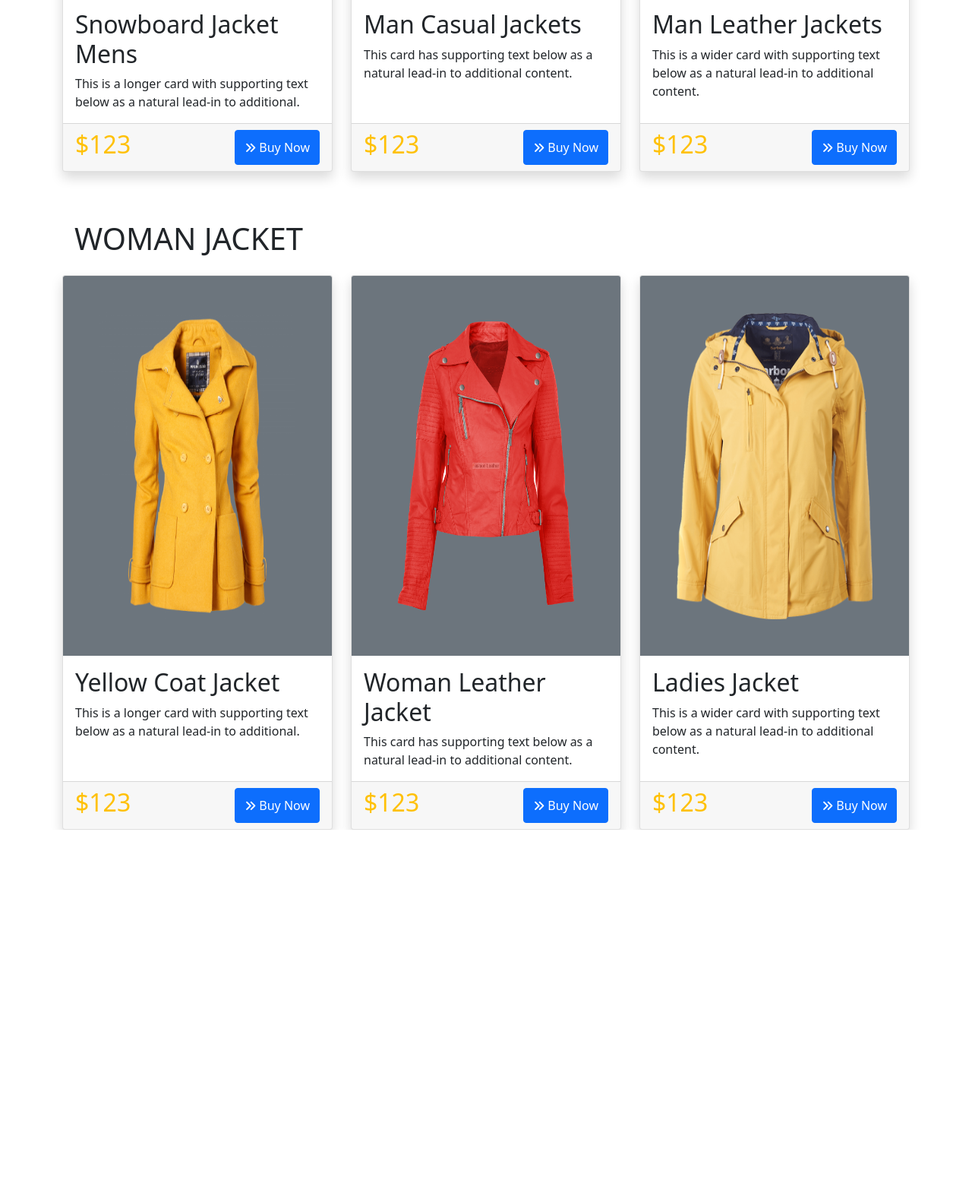
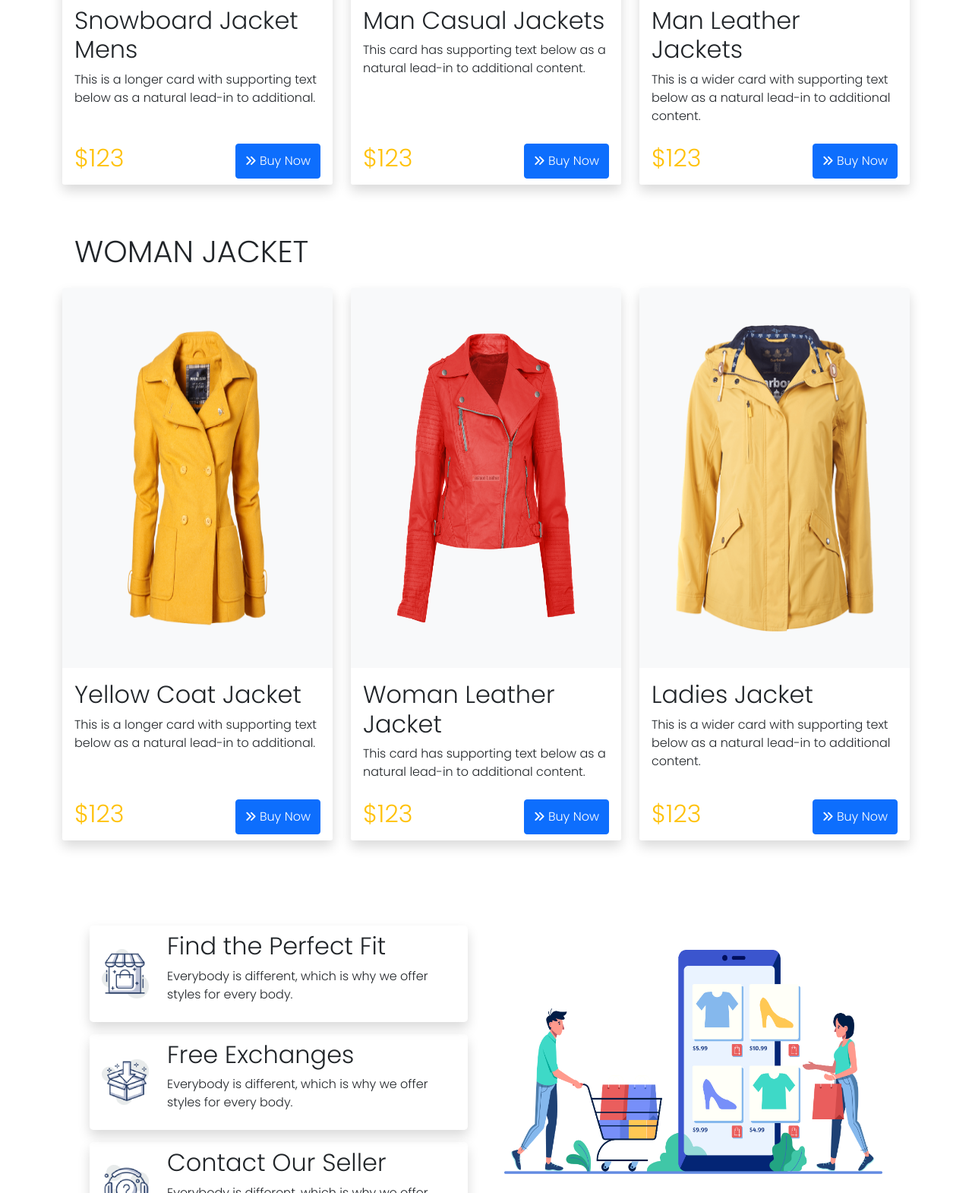
Before and after one commit to mdazim14/Assignment-2, a plain HTML site: page index.html in a window 1280 px wide. Shown: the part 1230-2800 px from the top of the page at 76% size. Before the commit the page ends 2322 px from the top, so only its background shows below. Drawn offline with nearby package versions, Linux system fonts and the light colour scheme.

Commit message:
update again

```diff
--- a/index.html
+++ b/index.html
@@ -4,10 +4,12 @@
 <head>
   <meta charset="UTF-8">
   <meta name="viewport" content="width=device-width, initial-scale=1.0">
-  <title>Assignment-2</title>
+  <title>Azim Assignment-2</title>
   <link href="https://cdn.jsdelivr.net/npm/bootstrap@5.0.0-beta1/dist/css/bootstrap.min.css" rel="stylesheet"
     integrity="sha384-giJF6kkoqNQ00vy+HMDP7azOuL0xtbfIcaT9wjKHr8RbDVddVHyTfAAsrekwKmP1" crossorigin="anonymous">
   <link rel="stylesheet" href="style.css">
+  <link rel="preconnect" href="https://fonts.gstatic.com">
+  <link href="https://fonts.googleapis.com/css2?family=Poppins:wght@300&display=swap" rel="stylesheet">
   <script src='https://kit.fontawesome.com/a076d05399.js'></script>
 
 </head>
@@ -44,7 +46,7 @@
 
             <div class="row d-flex align-items-center p-5">
               <div class="col-md-7 ">
-                <h1 class="fs-1 bg-warning w-75 p-3">Be the Penguins of Winter</h1>
+                <h1 class="fs-1 rounded bg-warning w-75 p-3">Be the Penguins of Winter</h1>
                 <p class="fs-5">Lorem Ipsum is simply dummy text of the printing
                   and typesetting industry.</p>
 
@@ -67,15 +69,15 @@
         <h1 class="p-3">Man Jacket</h1>
         <div class="row row-cols-1 row-cols-md-3 g-4">
           <div class="col">
-            <div class="card h-100 shadow">
-              <img style="height:500px;" src="images/Image/image 11.png" class="card-img-top w-25% p-5 bg-secondary"
+            <div class="card h-100 shadow penguin-card">
+              <img style="height:500px;" src="images/Image/image 11.png" class="card-img-top w-25% p-5 bg-light"
                 alt="...">
               <div class="card-body">
                 <h2 class="card-title">Snowboard Jacket Mens</h2>
                 <p class="card-text">This is a longer card with supporting text below as a natural lead-in to
                   additional.</p>
               </div>
-              <div class="card-footer">
+              <div class="card-footer penguin-card-footer">
                 <div class="price d-flex">
                   <h2 class="text-warning">$123 </h2>
                   <button class="btn btn-primary ms-auto">
@@ -86,14 +88,14 @@
             </div>
           </div>
           <div class="col">
-            <div class="card h-100 shadow">
-              <img style="height:500px;" src="images/Image/toppng 1.png" class="card-img-top w-25% p-5 bg-secondary"
+            <div class="card h-100 shadow penguin-card">
+              <img style="height:500px;" src="images/Image/toppng 1.png" class="card-img-top w-25% p-5 bg-light"
                 alt="...">
               <div class="card-body">
                 <h2 class="card-title">Man Casual Jackets</h2>
                 <p class="card-text">This card has supporting text below as a natural lead-in to additional content.</p>
               </div>
-              <div class="card-footer">
+              <div class="card-footer penguin-card-footer">
                 <div class="price d-flex">
                   <h2 class="text-warning">$123</h2>
                   <button class="btn btn-primary ms-auto">
@@ -104,15 +106,15 @@
             </div>
           </div>
           <div class="col">
-            <div class="card h-100 shadow">
-              <img style="height:500px;" src="images/Image/vippng 1.png" class="card-img-top w-25% p-5 bg-secondary"
+            <div class="card h-100 shadow penguin-card">
+              <img style="height:500px;" src="images/Image/vippng 1.png" class="card-img-top w-25% p-5 bg-light"
                 alt="...">
               <div class="card-body">
                 <h2 class="card-title">Man Leather Jackets</h2>
                 <p class="card-text">This is a wider card with supporting text below as a natural lead-in to additional
                   content.</p>
               </div>
-              <div class="card-footer">
+              <div class="card-footer penguin-card-footer">
                 <div class="price d-flex">
                   <h2 class="text-warning">$123</h2>
                   <button class="btn btn-primary ms-auto">
@@ -135,15 +137,15 @@
         <h1 class="p-3">WOMAN JACKET</h1>
         <div class="row row-cols-1 row-cols-md-3 g-4">
           <div class="col">
-            <div class="card h-100 shadow">
-              <img style="height:500px;" src="images/Image/SeekPng 1.png" class="card-img-top w-25% p-5 bg-secondary"
+            <div class="card h-100 shadow penguin-card">
+              <img style="height:500px;" src="images/Image/SeekPng 1.png" class="card-img-top w-25% p-5 bg-light"
                 alt="...">
               <div class="card-body">
                 <h2 class="card-title">Yellow Coat Jacket </h2>
                 <p class="card-text">This is a longer card with supporting text below as a natural lead-in to
                   additional.</p>
               </div>
-              <div class="card-footer">
+              <div class="card-footer penguin-card-footer">
                 <div class="price d-flex">
                   <h2 class="text-warning">$123 </h2>
                   <button class="btn btn-primary ms-auto">
@@ -154,14 +156,14 @@
             </div>
           </div>
           <div class="col">
-            <div class="card h-100 shadow">
-              <img style="height:500px;" src="images/Image/image 15.png" class="card-img-top w-25% p-5 bg-secondary"
+            <div class="card h-100 shadow penguin-card">
+              <img style="height:500px;" src="images/Image/image 15.png" class="card-img-top w-25% p-5 bg-light"
                 alt="...">
               <div class="card-body">
                 <h2 class="card-title">Woman Leather Jacket </h2>
                 <p class="card-text">This card has supporting text below as a natural lead-in to additional content.</p>
               </div>
-              <div class="card-footer">
+              <div class="card-footer penguin-card-footer">
                 <div class="price d-flex">
                   <h2 class="text-warning">$123</h2>
                   <button class="btn btn-primary ms-auto">
@@ -172,15 +174,15 @@
             </div>
           </div>
           <div class="col">
-            <div class="card h-100 shadow">
+            <div class="card h-100 shadow penguin-card">
               <img style="height:500px;" src="images/Image/PngItem_2597366 1.png"
-                class="card-img-top w-25% p-5 bg-secondary" alt="...">
+                class="card-img-top w-25% p-5 bg-light" alt="...">
               <div class="card-body">
                 <h2 class="card-title">Ladies Jacket </h2>
                 <p class="card-text">This is a wider card with supporting text below as a natural lead-in to additional
                   content.</p>
               </div>
-              <div class="card-footer">
+              <div class="card-footer penguin-card-footer">
                 <div class="price d-flex">
                   <h2 class="text-warning">$123</h2>
                   <button class="btn btn-primary ms-auto">
@@ -193,16 +195,85 @@
           </div>
         </div>
       </section>
+    </main>
+
+  </header>
+
+  <main>
+    <section class="container overflow-hidden mt-5 p-5">
+      <div class="row gx-5">
+
+        <div class="col">
+          <div class="box gy-5 d-flex align-items-center shadow mt-3 rounded-3">
+            <div class="box-img w-25 ">
+              <img class="w-100 p-3" src="images/Logo, icon/image 12.png" alt="">
+             </div>
+             <div class="box-text  p-2">
+               <h2>Find the Perfect Fit</h2>
+               <p>Everybody is different, which is why we
+                offer styles for every body.</p>
+             </div>
+           </div>
+
+           <div class="box gy-5 d-flex align-items-center shadow mt-3 rounded-3">
+            <div class="box-img w-25">
+              <img class="w-100 p-3" src="images/Logo, icon/image 13.png" alt="">
+             </div>
+             <div class="box-text p-2">
+               <h2>Free Exchanges</h2>
+               <p>Everybody is different, which is why we
+                offer styles for every body.</p>
+             </div>
+           </div>
+
+           <div class="box gy-5 d-flex align-items-center shadow mt-3 rounded-3">
+             <div class="box-img w-25">
+              <img class="w-100 p-3" src="images/Logo, icon/image 14.png" alt="">
+             </div>
+
+             <div class="box-text p-2">
+               <h2>Contact Our Seller</h2>
+               <p>Everybody is different, which is why we
+                offer styles for every body.</p>
+             </div>
+           </div>
+        </div>
+
+        <div class="col">
+          <div class=" mt-5">
+            <img class="w-100" src="images/Logo, Icon/XMLID 1.png" alt="">
+          </div>
+
+
+
+        </div>
+      </div>
+    </section>
+  </main>
 
 
 
 
 
-    </main>
-
-  </header>
 
 
+
+
+
+  <section style="height: 300px; " class=" m-auto w-75 mt-5 bg-info d-flex justify-content-center align-items-center ">
+    <div>
+        <h1>LET'S STAY IN TOUCH</h1>
+    <h5>Get updates on sales, specials and more</h5>
+    <input type="text" placeholder="Enter your email">
+    <button class="btn btn-warning" >SUBMIT</button>
+    </div>
+
+
+</section>
+</main>
+<footer class="text-center mt-5 p-5">
+<small  >©2020. Penguin Fashion E-Commerce. All rights reserved. Sofia, Bulgaria.</small>
+</footer>
 
 
 
--- a/style.css
+++ b/style.css
@@ -1,10 +1,18 @@
 body{
     margin: 0px;
     padding: 0px;
+    font-family: 'Poppins', sans-serif;
 }
 .penguin-navimg{
-    width: 35%;
+    width:  30%;
 }
 .nav-color {
     background-color: rgb(190, 248, 176);
 }
+.penguin-card {
+    border: none;
+}
+.penguin-card-footer {
+    background-color: white;
+    border: none;
+}
```
